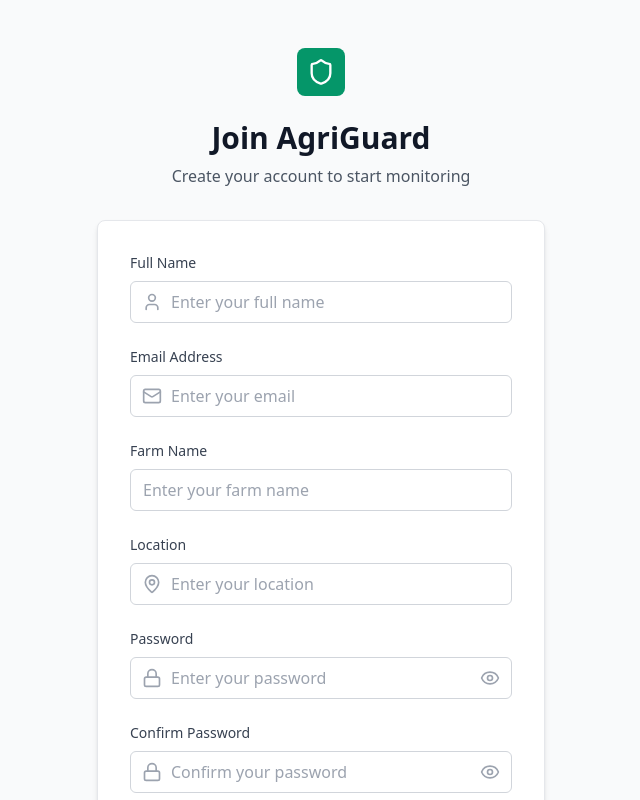
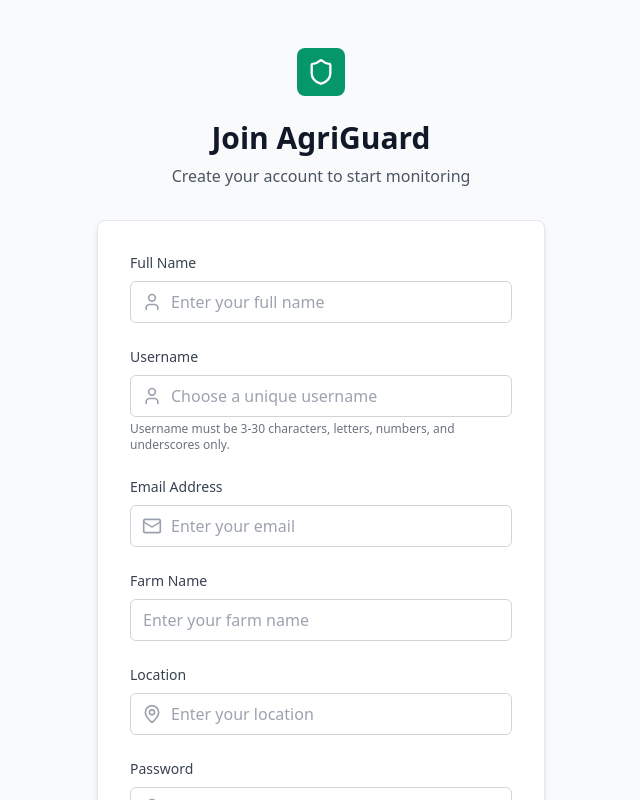
Before and after one commit to lord-rudra0/AgriGuard, a React (Vite) app in the folder frontend/: page /register in a window 1280 px wide. Shown: the top 800 px of the page, without its empty margins (319-959 px from the left). Built offline with nearby package versions, Linux system fonts and the light colour scheme.

Commit message:
one to one chat is working

```diff
--- a/frontend/src/pages/Register.jsx
+++ b/frontend/src/pages/Register.jsx
@@ -7,6 +7,7 @@ import toast from 'react-hot-toast';
 const Register = () => {
   const [formData, setFormData] = useState({
     name: '',
+    username: '',
     email: '',
     password: '',
     confirmPassword: '',
@@ -77,6 +78,7 @@ const Register = () => {
         {/* Form */}
         <div className="card p-8">
           <form onSubmit={handleSubmit} className="space-y-6">
+
             {/* Name */}
             <div>
               <label htmlFor="name" className="block text-sm font-medium text-gray-700 dark:text-gray-300 mb-2">
@@ -97,6 +99,32 @@ const Register = () => {
                   placeholder="Enter your full name"
                 />
               </div>
+            </div>
+
+            {/* Username */}
+            <div>
+              <label htmlFor="username" className="block text-sm font-medium text-gray-700 dark:text-gray-300 mb-2">
+                Username
+              </label>
+              <div className="relative">
+                <div className="absolute inset-y-0 left-0 pl-3 flex items-center pointer-events-none">
+                  <User className="h-5 w-5 text-gray-400" />
+                </div>
+                <input
+                  id="username"
+                  name="username"
+                  type="text"
+                  required
+                  minLength={3}
+                  maxLength={30}
+                  pattern="^[a-zA-Z0-9_]+$"
+                  value={formData.username}
+                  onChange={handleChange}
+                  className="input-field pl-10"
+                  placeholder="Choose a unique username"
+                />
+              </div>
+              <p className="text-xs text-gray-500 mt-1">Username must be 3-30 characters, letters, numbers, and underscores only.</p>
             </div>
 
             {/* Email */}
```
